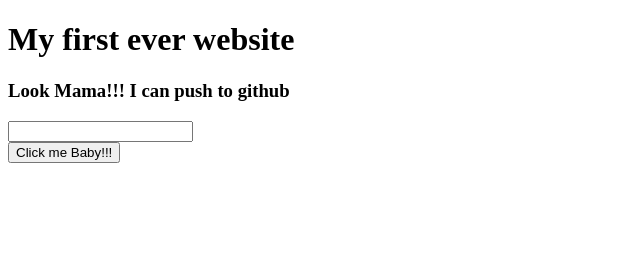
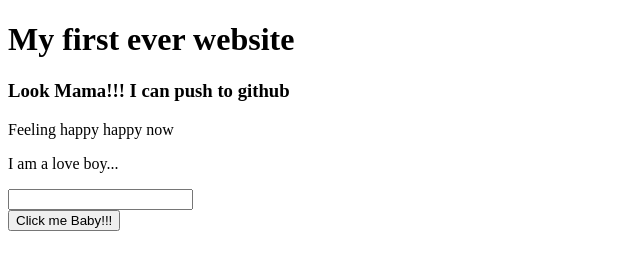
Before and after one commit to JoyMazumdar379/my-first-website, a plain HTML site: page index.html in a window 1280 px wide. Shown: the whole page, without its empty margins (0-640 px from the left). Drawn offline with Linux system fonts and the light colour scheme.

Commit message:
work done

```diff
--- a/index.html
+++ b/index.html
@@ -8,6 +8,8 @@
 <body>
     <h1> My first ever website</h1>
     <h3>Look Mama!!! I can push to github</h3>
+    <p>Feeling happy happy now</p>
+    <p>I am a love boy...</p>
     <input type="text">
     <br>
     <button>Click me Baby!!!</button>
```
Also changed, not shown: 1 other file.
